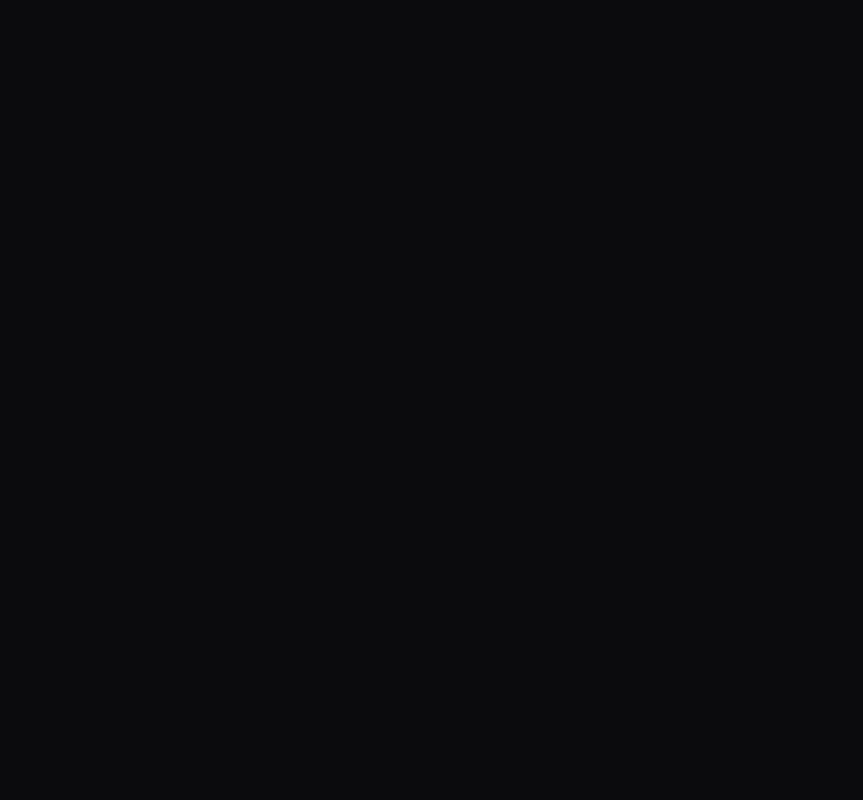
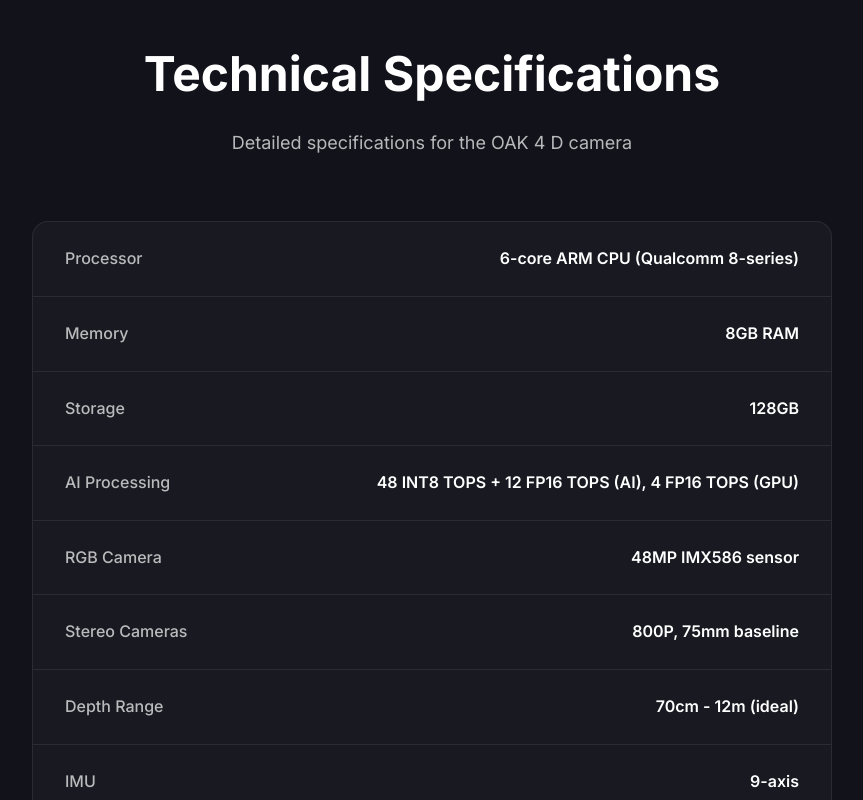
Before and after one commit to panovark/product-page, a React (Vite) app: page / in a window 1280 px wide. Shown: the part 1680-2480 px from the top of the page, without its empty margins (208-1071 px from the left). Before the commit the page ends 1616 px from the top, so only its background shows below. Built offline with nearby package versions, Linux system fonts and the light colour scheme.

Commit message:
feat: implement and integrate the new Specifications component with styling.

```diff
--- a/src/App.tsx
+++ b/src/App.tsx
@@ -1,6 +1,7 @@
 import { Header } from "@/components/Header";
 import { Hero } from "@/components/Hero";
 import { Features } from "@/components/Features";
+import { Specifications } from "@/components/Specifications";
 
 function App() {
   return (
@@ -9,6 +10,7 @@ function App() {
       <main>
         <Hero />
         <Features />
+        <Specifications />
       </main>
     </div>
   );
--- /dev/null
+++ b/src/components/Specifications/Specifications.module.scss
@@ -0,0 +1,61 @@
+@use "@/styles/variables" as *;
+
+.specifications {
+  padding: 100px 0;
+  background: $bg-secondary;
+}
+
+.container {
+  max-width: $container-max;
+  margin: 0 auto;
+  padding: 0 $spacing-lg;
+}
+
+.title {
+  font-size: clamp(2rem, 5vw, 3rem);
+  font-weight: 700;
+  text-align: center;
+  margin: 0 0 $spacing-sm;
+}
+
+.subtitle {
+  font-size: 1.125rem;
+  color: $text-secondary;
+  text-align: center;
+  margin: 0 0 $spacing-xl;
+}
+
+.table {
+  max-width: 800px;
+  margin: 0 auto;
+  background: $glass-bg;
+  border: 1px solid $glass-border;
+  border-radius: $radius-lg;
+  overflow: hidden;
+}
+
+.row {
+  display: flex;
+  justify-content: space-between;
+  padding: $spacing-md $spacing-lg;
+  border-bottom: 1px solid $glass-border;
+
+  &:last-child {
+    border-bottom: none;
+  }
+
+  &:hover {
+    background: rgba(255, 255, 255, 0.02);
+  }
+}
+
+.label {
+  color: $text-secondary;
+  font-weight: 500;
+}
+
+.value {
+  color: $text-primary;
+  text-align: right;
+  font-weight: 600;
+}
--- /dev/null
+++ b/src/components/Specifications/Specifications.tsx
@@ -0,0 +1,45 @@
+import styles from "./Specifications.module.scss";
+
+const specs = [
+  { label: "Processor", value: "6-core ARM CPU (Qualcomm 8-series)" },
+  { label: "Memory", value: "8GB RAM" },
+  { label: "Storage", value: "128GB" },
+  {
+    label: "AI Processing",
+    value: "48 INT8 TOPS + 12 FP16 TOPS (AI), 4 FP16 TOPS (GPU)",
+  },
+  { label: "RGB Camera", value: "48MP IMX586 sensor" },
+  { label: "Stereo Cameras", value: "800P, 75mm baseline" },
+  { label: "Depth Range", value: "70cm - 12m (ideal)" },
+  { label: "IMU", value: "9-axis" },
+  { label: "Microphone", value: "Yes" },
+  { label: "Connectivity", value: "USB-C (10 Gbps), PoE (2.5 Gbps)" },
+  { label: "Operating System", value: "Luxonis OS (Linux 5.15)" },
+  { label: "IP Rating", value: "IP67 (water resistant)" },
+  { label: "Operating Temp", value: "-20°C to 50°C" },
+  { label: "Power", value: "1.5W - 25W" },
+  { label: "Dimensions", value: "143.5 × 42.5 × 67.3 mm" },
+  { label: "Weight", value: "674g" },
+];
+
+export function Specifications() {
+  return (
+    <section className={styles.specifications} id="specs">
+      <div className={styles.container}>
+        <h2 className={styles.title}>Technical Specifications</h2>
+        <p className={styles.subtitle}>
+          Detailed specifications for the OAK 4 D camera
+        </p>
+
+        <div className={styles.table}>
+          {specs.map((spec) => (
+            <div key={spec.label} className={styles.row}>
+              <span className={styles.label}>{spec.label}</span>
+              <span className={styles.value}>{spec.value}</span>
+            </div>
+          ))}
+        </div>
+      </div>
+    </section>
+  );
+}
--- /dev/null
+++ b/src/components/Specifications/index.ts
@@ -0,0 +1 @@
+export { Specifications } from "./Specifications";
```
